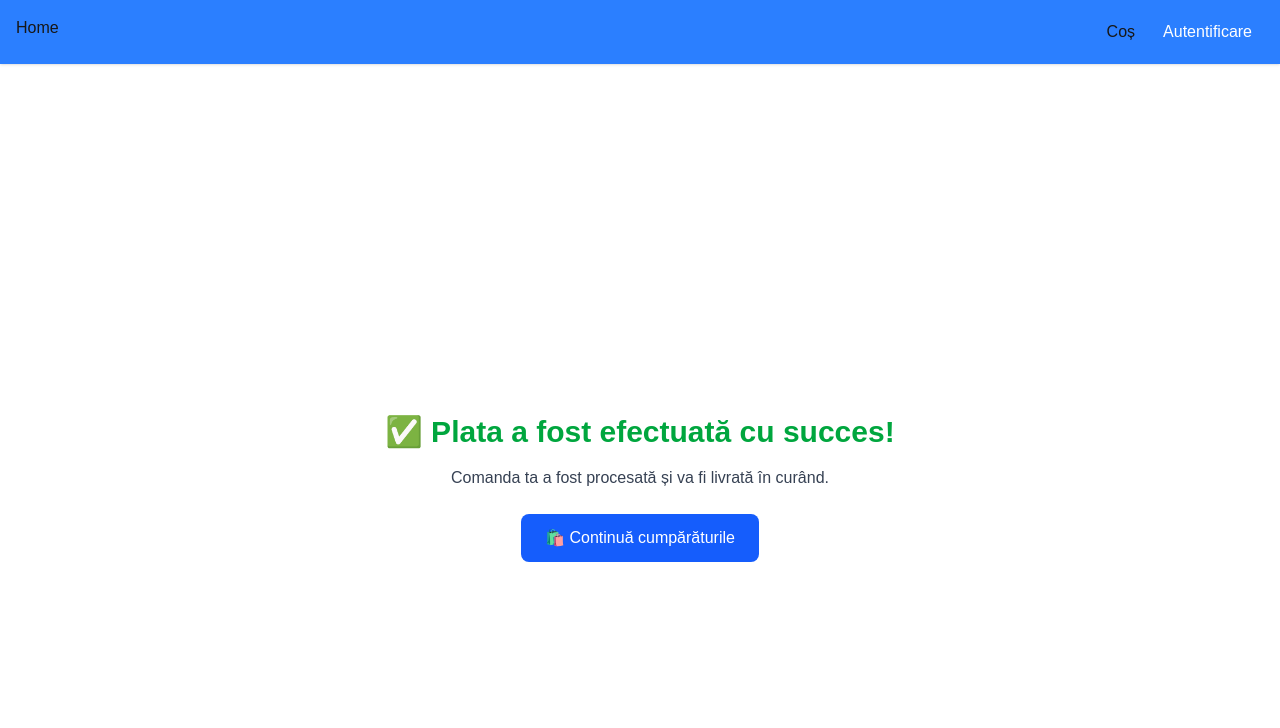
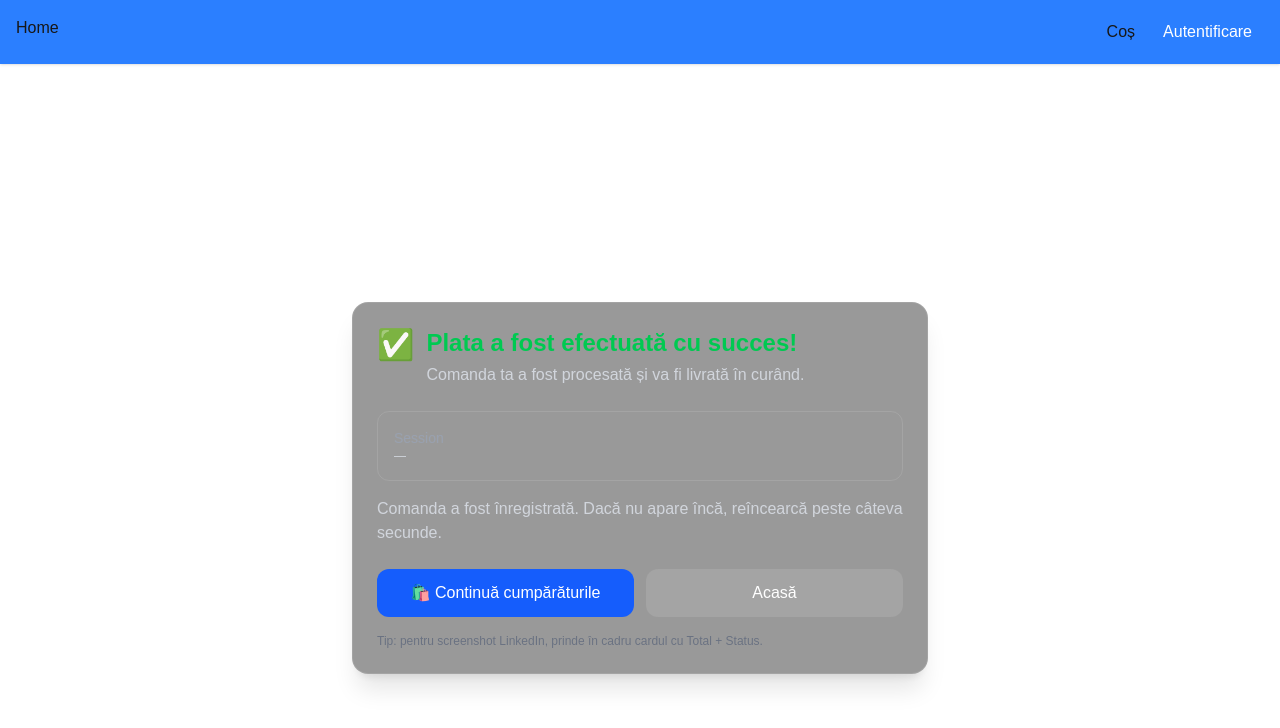
Before and after one commit to mariusherlea/ecommerce-frontend, a Next.js app: page /success in a window 1280 px wide. Shown: the top 728 px of the page. Built offline with nearby package versions, Linux system fonts and the light colour scheme.

Commit message:
succes page reb

```diff
--- /dev/null
+++ b/app/api/order-by-session/route.ts
@@ -0,0 +1,72 @@
+// app/api/order-by-session/route.ts
+import { NextResponse } from 'next/server';
+
+export const runtime = 'nodejs';
+
+export async function GET(req: Request) {
+  const { searchParams } = new URL(req.url);
+  const sessionId = searchParams.get('session_id');
+
+  if (!sessionId) {
+    return NextResponse.json({ error: 'Missing session_id' }, { status: 400 });
+  }
+
+  const STRAPI_API_URL = process.env.STRAPI_API_URL;
+  const STRAPI_API_TOKEN = process.env.STRAPI_API_TOKEN;
+
+  if (!STRAPI_API_URL) {
+    return NextResponse.json(
+      { error: 'STRAPI_API_URL missing' },
+      { status: 500 },
+    );
+  }
+  if (!STRAPI_API_TOKEN) {
+    return NextResponse.json(
+      { error: 'STRAPI_API_TOKEN missing' },
+      { status: 500 },
+    );
+  }
+
+  // Strapi v5 filter: filters[field][$eq]=...
+  const url = new URL(`${STRAPI_API_URL}/api/orders`);
+  url.searchParams.set('filters[stripeSessionId][$eq]', sessionId);
+
+  const res = await fetch(url.toString(), {
+    headers: {
+      Authorization: `Bearer ${STRAPI_API_TOKEN}`,
+    },
+    cache: 'no-store',
+  });
+
+  if (!res.ok) {
+    const text = await res.text().catch(() => '');
+    return NextResponse.json(
+      { error: 'Failed to fetch order from Strapi', details: text },
+      { status: res.status },
+    );
+  }
+
+  const data = await res.json();
+
+  const order = data?.data?.[0];
+  if (!order) {
+    return NextResponse.json({ order: null }, { status: 200 });
+  }
+
+  // normalize (în funcție de cum e structurat în Strapi)
+  const attrs = order.attributes ?? order;
+
+  return NextResponse.json(
+    {
+      order: {
+        id: order.id,
+        email: attrs.email ?? null,
+        total: attrs.total ?? 0,
+        currency: (attrs.currency ?? 'eur').toUpperCase(),
+        stare: attrs.stare ?? null,
+        items: attrs.items ?? [],
+      },
+    },
+    { status: 200 },
+  );
+}
--- a/app/success/page.tsx
+++ b/app/success/page.tsx
@@ -1,31 +1,184 @@
-"use client";
+// app/success/page.tsx
+'use client';
 
-import { useEffect } from "react";
-import { useCart } from "../../context/CartContext";
-import Link from "next/link";
+import { useEffect, useMemo, useRef, useState } from 'react';
+import Link from 'next/link';
+import { useSearchParams } from 'next/navigation';
+import { useCart } from '../../context/CartContext';
+
+type OrderItem = { name: string; quantity: number; price: number };
+type Order = {
+  id: number;
+  email: string | null;
+  total: number;
+  currency: string;
+  stare: string | null;
+  items: OrderItem[];
+};
+
+function formatEUR(amount: number) {
+  return new Intl.NumberFormat('ro-RO', {
+    style: 'currency',
+    currency: 'EUR',
+  }).format(amount);
+}
 
 export default function SuccessPage() {
   const { clearCart } = useCart();
+  const searchParams = useSearchParams();
+  const sessionId = useMemo(
+    () => searchParams.get('session_id'),
+    [searchParams],
+  );
 
+  const clearedRef = useRef(false);
+  const [order, setOrder] = useState<Order | null>(null);
+  const [loading, setLoading] = useState<boolean>(!!sessionId);
+  const [error, setError] = useState<string | null>(null);
+
+  // ✅ Clear cart only once
   useEffect(() => {
-    // 🔥 Golește coșul o singură dată la montare
+    if (clearedRef.current) return;
+    clearedRef.current = true;
     clearCart();
-  }, []); // 👈 fără clearCart ca dependență (altfel se recalculează la fiecare re-render)
+  }, [clearCart]);
+
+  // ✅ Fetch order by session_id (server-side endpoint)
+  useEffect(() => {
+    if (!sessionId) return;
+
+    let cancelled = false;
+
+    (async () => {
+      try {
+        setLoading(true);
+        setError(null);
+
+        const res = await fetch(
+          `/api/order-by-session?session_id=${encodeURIComponent(sessionId)}`,
+          {
+            cache: 'no-store',
+          },
+        );
+
+        const json = await res.json();
+        if (!res.ok) {
+          throw new Error(json?.error || 'Failed to load order');
+        }
+
+        if (!cancelled) {
+          setOrder(json.order);
+        }
+      } catch (e: any) {
+        if (!cancelled) setError(e?.message ?? 'Unknown error');
+      } finally {
+        if (!cancelled) setLoading(false);
+      }
+    })();
+
+    return () => {
+      cancelled = true;
+    };
+  }, [sessionId]);
 
   return (
-    <div className="flex flex-col items-center justify-center min-h-screen text-center p-6">
-      <h1 className="text-3xl font-bold text-green-600 mb-4">
-        ✅ Plata a fost efectuată cu succes!
+    <div className="min-h-screen flex items-center justify-center p-6">
+      <div className="w-full max-w-xl rounded-2xl border border-white/10 bg-black/40 backdrop-blur p-6 shadow-xl">
+        <div className="flex items-start gap-3">
+          <div className="text-3xl">✅</div>
+          <div>
+            <h1 className="text-2xl font-bold text-green-500">
+              Plata a fost efectuată cu succes!
             </h1>
-      <p className="text-gray-700 mb-6">
+            <p className="text-gray-300 mt-1">
               Comanda ta a fost procesată și va fi livrată în curând.
             </p>
+          </div>
+        </div>
+
+        <div className="mt-6 rounded-xl border border-white/10 p-4">
+          <p className="text-sm text-gray-400">Session</p>
+          <p className="font-mono text-xs text-gray-300 break-all">
+            {sessionId ?? '—'}
+          </p>
+        </div>
+
+        <div className="mt-4">
+          {loading && (
+            <p className="text-gray-300">Se încarcă detaliile comenzii…</p>
+          )}
+
+          {!loading && error && (
+            <p className="text-red-400">Nu am putut încărca comanda: {error}</p>
+          )}
+
+          {!loading && !error && order === null && (
+            <p className="text-gray-300">
+              Comanda a fost înregistrată. Dacă nu apare încă, reîncearcă peste
+              câteva secunde.
+            </p>
+          )}
+
+          {!loading && !error && order && (
+            <div className="mt-4 rounded-xl border border-white/10 p-4">
+              <div className="flex items-center justify-between">
+                <p className="text-gray-200 font-semibold">
+                  Comanda #{order.id}
+                </p>
+                <span className="text-xs rounded-full px-3 py-1 bg-green-500/15 text-green-400 border border-green-500/20">
+                  {order.stare ?? 'paid'}
+                </span>
+              </div>
+
+              <div className="mt-3 space-y-2">
+                {order.items?.map((it, idx) => (
+                  <div
+                    key={idx}
+                    className="flex items-center justify-between text-gray-200"
+                  >
+                    <div className="min-w-0">
+                      <p className="truncate">{it.name}</p>
+                      <p className="text-xs text-gray-400">
+                        Qty: {it.quantity}
+                      </p>
+                    </div>
+                    <p className="ml-4 shrink-0">
+                      {formatEUR((it.price ?? 0) * (it.quantity ?? 0))}
+                    </p>
+                  </div>
+                ))}
+              </div>
+
+              <div className="mt-4 pt-4 border-t border-white/10 flex items-center justify-between">
+                <p className="text-gray-300">Total</p>
+                <p className="text-xl font-bold text-white">
+                  {formatEUR(order.total)}
+                </p>
+              </div>
+            </div>
+          )}
+        </div>
+
+        <div className="mt-6 flex gap-3">
           <Link
             href="/products"
-        className="bg-blue-600 text-white px-6 py-3 rounded-lg hover:bg-blue-700 transition"
+            className="flex-1 text-center bg-blue-600 text-white px-4 py-3 rounded-xl hover:bg-blue-700 transition"
           >
             🛍️ Continuă cumpărăturile
           </Link>
+          <Link
+            href="/"
+            className="flex-1 text-center bg-white/10 text-white px-4 py-3 rounded-xl hover:bg-white/15 transition"
+          >
+            Acasă
+          </Link>
+        </div>
+
+        <p className="mt-4 text-xs text-gray-500">
+          Tip: pentru screenshot LinkedIn, prinde în cadru cardul cu Total +
+          Status.
+        </p>
+      </div>
     </div>
   );
 }
```
Lines whose indentation alone changed are shown as unchanged.
